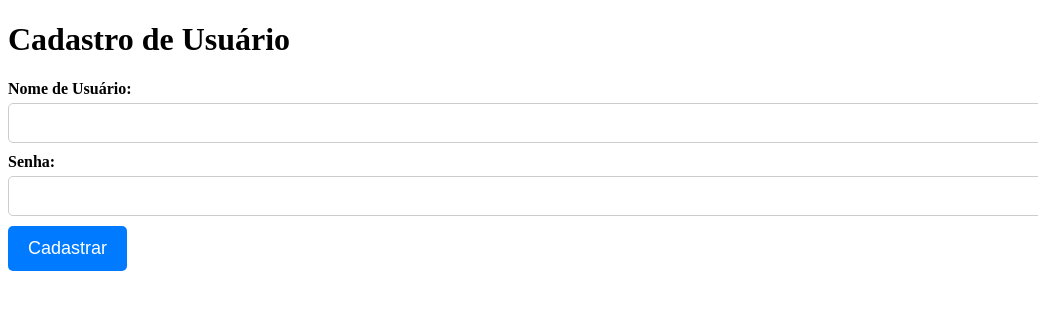
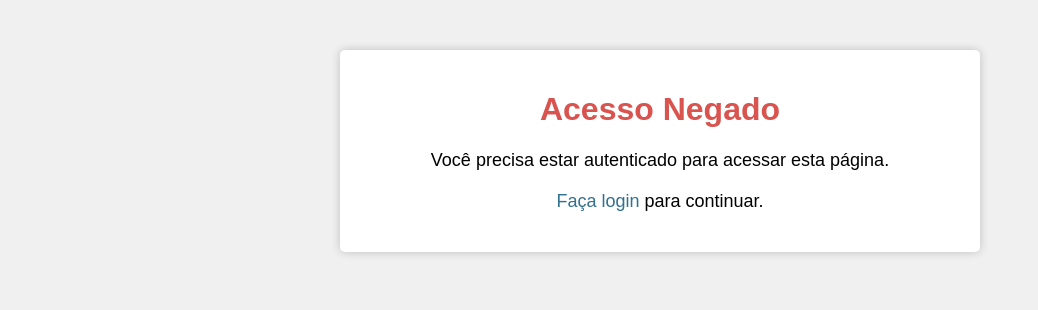
Before and after one commit to dreambricks/trolls_server, a Flask app: page /register in a window 1320 px wide; the page is wider, and only the part inside the window is pictured. Shown: the top 310 px of that part, without its empty margins (0-1038 px from the left). Run offline with Flask 3, Linux system fonts and the light colour scheme.

Commit message:
improving login settings

```diff
--- a/login_manager.py
+++ b/login_manager.py
@@ -21,8 +21,13 @@ def load_user(username):
         return None
     return User(username)
 
+@login_manager.unauthorized_handler
+def unauthorized():
+    return render_template('acesso_negado.html')
+
 
 @auth.route('/register', methods=['GET', 'POST'])
+@login_required
 def register():
     if request.method == 'POST':
         username = request.form['username']
--- /dev/null
+++ b/static/acesso_negado.css
@@ -0,0 +1,38 @@
+/* style.css (ou outro nome de arquivo CSS que você preferir) */
+
+/* Estilos para a página de acesso negado */
+body {
+    font-family: Arial, sans-serif;
+    background-color: #f0f0f0;
+    margin: 0;
+    padding: 0;
+}
+
+.container {
+    max-width: 600px;
+    margin: 0 auto;
+    padding: 20px;
+    background-color: #fff;
+    border-radius: 5px;
+    box-shadow: 0 0 10px rgba(0, 0, 0, 0.2);
+    text-align: center;
+    margin-top: 50px;
+}
+
+h1 {
+    color: #d9534f; /* Vermelho (Bootstrap Danger) */
+}
+
+p {
+    font-size: 18px;
+    margin-bottom: 20px;
+}
+
+a {
+    text-decoration: none;
+    color: #31708f; /* Azul (Bootstrap Info) */
+}
+
+a:hover {
+    text-decoration: underline;
+}
--- a/static/login.css
+++ b/static/login.css
@@ -26,7 +26,7 @@ label {
 
 input[type="text"],
 input[type="password"] {
-    width: 100%;
+    width: 60%;
     padding: 10px;
     margin-bottom: 10px;
     border: 1px solid #ccc;
--- /dev/null
+++ b/templates/acesso_negado.html
@@ -0,0 +1,16 @@
+<!DOCTYPE html>
+<html lang="en">
+<head>
+    <meta charset="UTF-8">
+    <meta name="viewport" content="width=device-width, initial-scale=1.0">
+    <title>AcessoNegado</title>
+     <link rel="stylesheet" type="text/css" href="{{ url_for('static', filename='acesso_negado.css') }}">
+</head>
+<body>
+    <div class="container">
+        <h1>Acesso Negado</h1>
+        <p>Você precisa estar autenticado para acessar esta página.</p>
+        <p><a href="{{ url_for('auth.login') }}">Faça login</a> para continuar.</p>
+    </div>
+</body>
+</html>
--- a/templates/login.html
+++ b/templates/login.html
@@ -5,6 +5,8 @@
     <link rel="stylesheet" type="text/css" href="{{ url_for('static', filename='login.css') }}">
 </head>
 <body>
+    <div class="login-container">
+        <div class="login-box">
             <h1>Login</h1>
             <form method="POST" action="/login">
                 <label for="username">Nome de Usuário:</label>
@@ -13,5 +15,7 @@
                 <input type="password" name="password" id="password" required><br>
                 <input type="submit" value="Entrar">
             </form>
+        </div>
+    </div>
 </body>
 </html>
```
Lines whose indentation alone changed are shown as unchanged.
